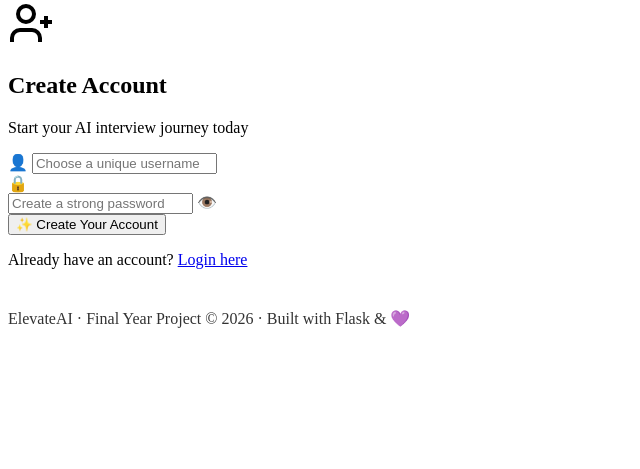
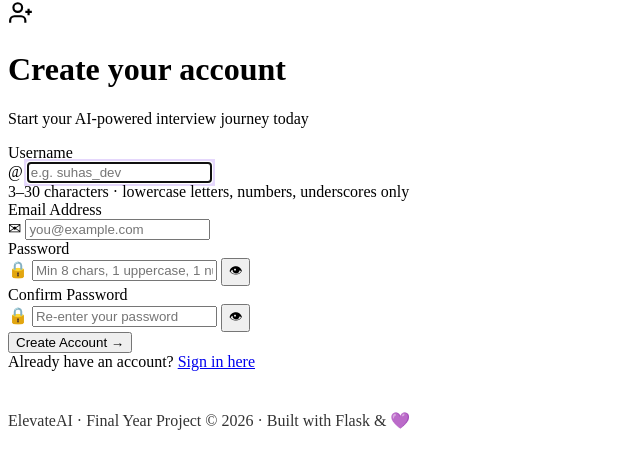
Before and after one commit to Suhas-H-N/ElevateAI, a Flask app: page /signup in a window 1280 px wide. Shown: the part 71-540 px from the top of the page, without its empty margins (0-640 px from the left). Run offline with Flask 3, Linux system fonts and the light colour scheme.

Commit message:
Designed signup page with validation, password strength indicator, and improved UX

```diff
--- a/templates/signup.html
+++ b/templates/signup.html
@@ -1,80 +1,160 @@
 {% extends "base.html" %}
-
-{% block title %}Signup - Elevate AI{% endblock %}
+{% block title %}Create Account — ElevateAI{% endblock %}
 
 {% block content %}
-
-<div class="auth-container">
-
+<div class="auth-page">
     <div class="auth-card">
 
-        <!-- HEADER -->
-        <div class="auth-header">
-            <div class="header-icon">
-                <svg width="48" height="48" viewBox="0 0 24 24" fill="none" stroke="currentColor" stroke-width="2">
+        <div class="auth-icon">
+            <svg width="26" height="26" viewBox="0 0 24 24" fill="none" stroke="currentColor" stroke-width="2">
                 <path d="M16 21v-2a4 4 0 0 0-4-4H6a4 4 0 0 0-4 4v2"></path>
                 <circle cx="9" cy="7" r="4"></circle>
                 <path d="M19 8v6m3-3h-6"></path>
             </svg>
         </div>
-            <h2>Create Account</h2>
-            <p class="subtitle">Start your AI interview journey today</p>
+
+        <h1 class="auth-title">Create your account</h1>
+        <p class="auth-sub">Start your AI-powered interview journey today</p>
+
+        <form method="POST" action="{{ url_for('signup') }}" autocomplete="on" id="signupForm">
+
+            <div class="field">
+                <label class="field-label" for="username">Username</label>
+                <div class="input-wrap has-icon">
+                    <span class="input-icon">@</span>
+                    <input
+                        class="field-input"
+                        type="text"
+                        id="username"
+                        name="username"
+                        placeholder="e.g. suhas_dev"
+                        required
+                        autocomplete="username"
+                        pattern="[a-z0-9_]+"
+                        minlength="3"
+                        maxlength="30"
+                        autofocus
+                    >
+                </div>
+                <span class="field-hint">3–30 characters · lowercase letters, numbers, underscores only</span>
             </div>
 
-        <!-- FORM -->
-        <form method="POST" class="auth-form">
-
-            <div class="input-group">
-                <div class="input-wrapper">
-                    <span class="input-icon">👤</span>
+            <div class="field">
+                <label class="field-label" for="email">Email Address</label>
+                <div class="input-wrap has-icon">
+                    <span class="input-icon">✉</span>
                     <input
-                        type="text"
-                        name="username"
-                        placeholder="Choose a unique username"
+                        class="field-input"
+                        type="email"
+                        id="email"
+                        name="email"
+                        placeholder="you@example.com"
                         required
+                        autocomplete="email"
                     >
                 </div>
             </div>
 
-            <div class="input-group">
-                <div class="input-wrapper">
+            <div class="field">
+                <label class="field-label" for="password">Password</label>
+                <div class="input-wrap has-icon">
                     <span class="input-icon">🔒</span>
-                    <div class="password-wrapper">
                     <input
+                        class="field-input"
                         type="password"
                         id="password"
                         name="password"
-                            placeholder="Create a strong password"
+                        placeholder="Min 8 chars, 1 uppercase, 1 number"
                         required
+                        minlength="8"
+                        autocomplete="new-password"
                     >
-                        <span class="toggle-eye" onclick="togglePassword()">👁️</span>
+                    <button type="button" class="eye-toggle" onclick="togglePwd('password', this)" aria-label="Show password">👁</button>
                 </div>
+                <div class="pwd-strength" id="pwdStrength"></div>
+            </div>
+
+            <div class="field">
+                <label class="field-label" for="confirm_password">Confirm Password</label>
+                <div class="input-wrap has-icon">
+                    <span class="input-icon">🔒</span>
+                    <input
+                        class="field-input"
+                        type="password"
+                        id="confirm_password"
+                        name="confirm_password"
+                        placeholder="Re-enter your password"
+                        required
+                        autocomplete="new-password"
+                    >
+                    <button type="button" class="eye-toggle" onclick="togglePwd('confirm_password', this)" aria-label="Show password">👁</button>
                 </div>
             </div>
 
-            <button type="submit" class="auth-btn signup-btn">
-                <span class="btn-icon">✨</span>
-                Create Your Account
+            <button type="submit" class="btn btn-primary btn-lg btn-full mt-24">
+                Create Account →
             </button>
 
         </form>
 
-        <!-- FOOTER -->
-        <p class="bottom-text">
+        <div class="auth-footer mt-16">
             Already have an account?
-            <a href="/">Login here</a>
-        </p>
-
+            <a href="{{ url_for('login') }}">Sign in here</a>
         </div>
 
     </div>
+</div>
+{% endblock %}
 
-<!-- PASSWORD TOGGLE -->
+{% block scripts %}
 <script>
-function togglePassword() {
-    const pwd = document.getElementById("password");
-    pwd.type = pwd.type === "password" ? "text" : "password";
+function togglePwd(id, btn) {
+    const input = document.getElementById(id);
+    if (input.type === 'password') {
+        input.type = 'text';
+        btn.textContent = '🙈';
+    } else {
+        input.type = 'password';
+        btn.textContent = '👁';
     }
+}
+
+// Password strength indicator
+const pwdInput = document.getElementById('password');
+const strengthEl = document.getElementById('pwdStrength');
+
+const colors = ['', '#EF4444', '#F59E0B', '#22C55E', '#6C63FF'];
+const labels = ['', 'Weak', 'Fair', 'Good', 'Strong'];
+
+pwdInput.addEventListener('input', () => {
+    const val = pwdInput.value;
+    let score = 0;
+    if (val.length >= 8) score++;
+    if (/[A-Z]/.test(val)) score++;
+    if (/[0-9]/.test(val)) score++;
+    if (/[^A-Za-z0-9]/.test(val)) score++;
+
+    if (val.length === 0) {
+        strengthEl.innerHTML = '';
+        return;
+    }
+
+    strengthEl.innerHTML = `
+        <div style="display:flex;gap:4px;margin-top:6px;">
+            ${[1,2,3,4].map(i => `<div style="flex:1;height:3px;border-radius:4px;background:${i<=score?colors[score]:'var(--border)'}"></div>`).join('')}
+        </div>
+        <span style="font-size:0.75rem;color:${colors[score]};font-weight:600;">${labels[score]}</span>
+    `;
+});
+
+// Client-side confirm password check
+document.getElementById('signupForm').addEventListener('submit', function(e) {
+    const pwd = document.getElementById('password').value;
+    const confirm = document.getElementById('confirm_password').value;
+    if (pwd !== confirm) {
+        e.preventDefault();
+        alert('Passwords do not match. Please check and try again.');
+    }
+});
 </script>
-
 {% endblock %}
```
Lines whose indentation alone changed are shown as unchanged.
